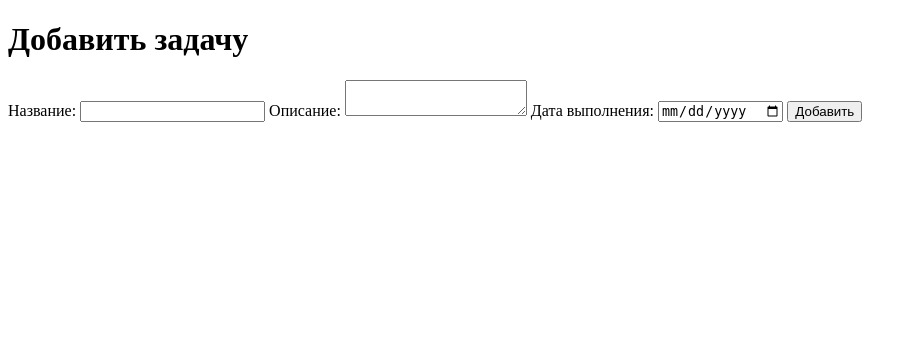
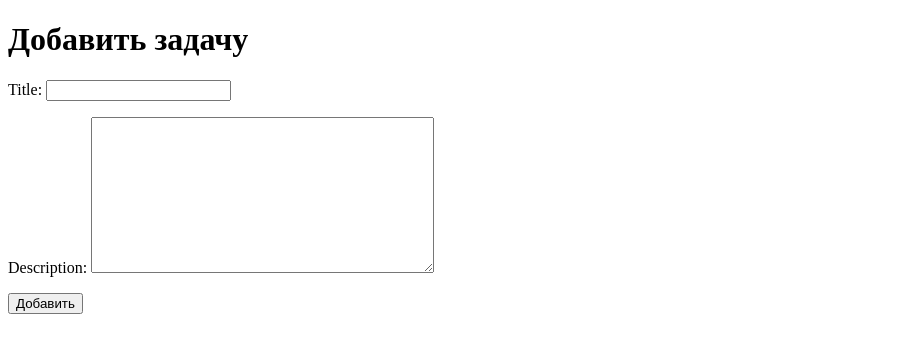
Before and after one commit to diiogeny/homework_to_do_list_52_diana_turdyeva, a Django app: template tasks/templates/tasks/add_task.html in a window 1280 px wide. Shown: the part 34-387 px from the top of the page, without its empty margins (0-917 px from the left). Run offline with Django 5.2, Linux system fonts and the light colour scheme; the template is opened without the code that fills it: values that come from a table or form of the project are taken from there, others are empty; parts of the project's set-up code (start-up, migrations or seed data) failed here and were passed over.

Commit message:
Добавлены изменения

```diff
--- /dev/null
+++ b/tasks/forms.py
@@ -0,0 +1,7 @@
+from django import forms
+from .models import Task
+
+class TaskForm(forms.ModelForm):
+    class Meta:
+        model = Task
+        fields = ['title', 'description']
--- a/tasks/templates/tasks/add_task.html
+++ b/tasks/templates/tasks/add_task.html
@@ -4,17 +4,9 @@
 
 {% block content %}
 <h1>Добавить задачу</h1>
-<form method="POST">
+<form method="post">
     {% csrf_token %}
-    <label for="title">Название:</label>
-    <input type="text" id="title" name="title" required>
-
-    <label for="description">Описание:</label>
-    <textarea id="description" name="description"></textarea>
-
-    <label for="due_date">Дата выполнения:</label>
-    <input type="date" id="due_date" name="due_date">
-
-    <button type="submit">Добавить</button>
+    {{ form.as_p }}
+    <button type="submit" class="btn btn-success">Добавить</button>
 </form>
 {% endblock %}
--- a/tasks/templates/tasks/task_list.html
+++ b/tasks/templates/tasks/task_list.html
@@ -11,4 +11,5 @@
     </li>
     {% endfor %}
 </ul>
+    <a href="{% url 'add_task' %}" class="btn btn-primary">Добавить задачу</a>
 {% endblock %}
--- a/tasks/urls.py
+++ b/tasks/urls.py
@@ -2,6 +2,7 @@ from django.urls import path
 from . import views
 
 urlpatterns = [
-    path('', views.task_list, name='task_list'),               # Список задач
-    path('<int:pk>/', views.task_detail, name='task_detail'),  # Детальная информация о задаче
+    path('', views.task_list, name='task_list'),
+    path('add/', views.add_task, name='add_task'),
+    path('<int:pk>/', views.task_detail, name='task_detail'),
 ]
```
Also changed, not shown: tasks/views.py (+11 -0 lines).
